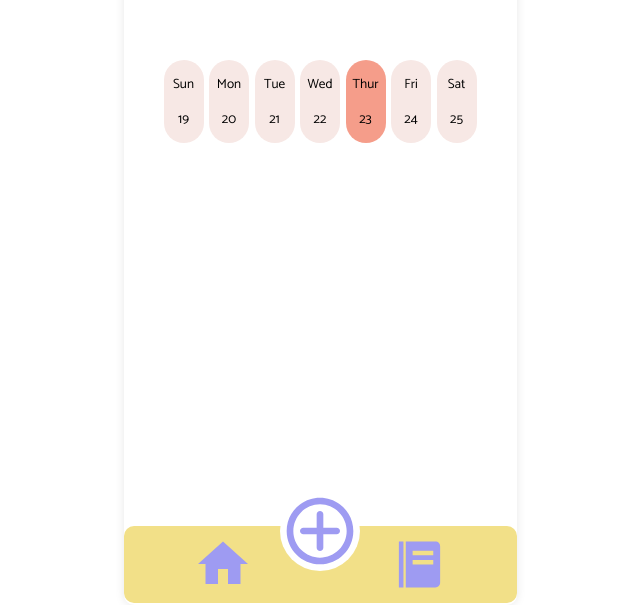
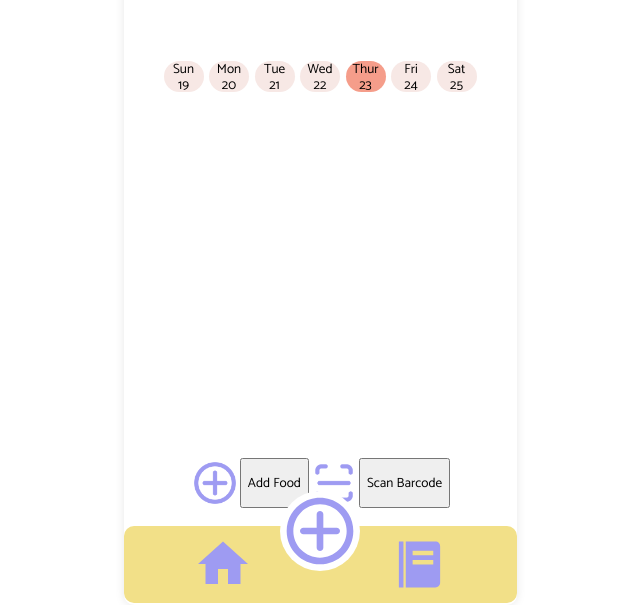
Before and after one commit to MeowCeline00/G5-Calorie-Tracker, a Next.js app: page /breakfast in a window 1280 px wide. Shown: the part 260-865 px from the top of the page, without its empty margins (320-960 px from the left). Built offline with nearby package versions, Linux system fonts and the light colour scheme.

Commit message:
add button feature

```diff
--- a/pages/breakfast.js
+++ b/pages/breakfast.js
@@ -1,11 +1,13 @@
 import styles from '../styles/Breakfast.module.css';
 import Navbar from '@/Components/Navbar';
 import { useState, useEffect } from 'react';
+import Image from 'next/image';
 
 const Breakfast = () => {
 
 const [currentWeek, setCurrentWeek] = useState([])
 const [currentDate, setCurrentDate] = useState()
+const [features, setFeatures] = useState([])
 
 const getWeeklyCalendar = () => {
     const now = new Date();
@@ -28,7 +30,21 @@ useEffect(() => {
     getWeeklyCalendar()
 },[])
 
-console.log(currentDate)
+const addList = () => {
+    const newList = <div className={styles.inputContainer}>
+            <Image src="/egg.png" alt="Scan Button" width={50} height={50} />
+            <div className={styles.inputBox}>
+                <input></input>
+                <p>50g</p>
+            </div>
+            <div className={styles.calories}>
+                <p className={styles.number}>72</p>
+                <p className={styles.cal}>Cal</p>
+            </div>
+            <Image src="/delete.png" alt="Scan Button" width={50} height={50} />
+        </div>
+    setFeatures([...features, newList])
+}
 
   return (
     <>
@@ -65,6 +81,21 @@ console.log(currentDate)
                         <p>{currentWeek[6].getDate()}</p>
                     </div>
                 </div>
+                <div className={styles.features}>
+                    <div className={styles.buttons}>
+                        <div className={styles.featureButton}>
+                            <Image src="/add.png" alt="Add Button" width={50} height={50} />
+                            <button onClick={() => addList()}>Add Food</button>
+                        </div>
+                        <div className={styles.featureButton}>
+                            <Image src="/scan.png" alt="Scan Button" width={50} height={50} />
+                            <button>Scan Barcode</button>
+                        </div>
+                    </div>
+                    <div>
+                        {features}
+                    </div>
+                </div>
             </div>
             <Navbar />
         </div>
--- a/styles/Breakfast.module.css
+++ b/styles/Breakfast.module.css
@@ -44,3 +44,56 @@
 .calendar.active {
     background-color: var(--orange_pink_opacity);
 }
+
+.inputContainer {
+    width: 100%;
+    display: flex;
+    gap: 10px;
+    justify-content: center;
+    align-items: center;
+    background-color: var(--light_pink);
+    padding: 7px;
+    border-radius: 15px;
+    margin-bottom: 15px;
+}
+
+.inputBox input {
+    border: 1px solid white;
+    background: var(--light_pink)
+}
+
+.inputBox p {
+    text-align: left;
+    color: var(--purple);
+    font-size: small;
+}
+
+.calories {
+    display: flex;
+    justify-content: center;
+    align-items: center;
+}
+
+.number {
+    font-size: 20px;
+}
+
+.cal {
+    font-size: 21px;
+    color: var(--purple);
+}
+
+.buttons {
+    display: flex;
+    width: 100%;
+    justify-content: center;
+    align-items: center;
+}
+
+.featureButton {
+    display: flex;
+}
+
+.featureButton button {
+    font-family: var(--body);
+}
--- a/styles/globals.css
+++ b/styles/globals.css
@@ -21,6 +21,12 @@
     font-family: var(--body);
   }
 
+  p, h1, h2, h3, h4, h5, h6 {
+    margin: 0;
+    padding: 0;
+    line-height: 1.2;
+  }
+
   /* .container {
     width: 393px;
     height: 852px;
```
